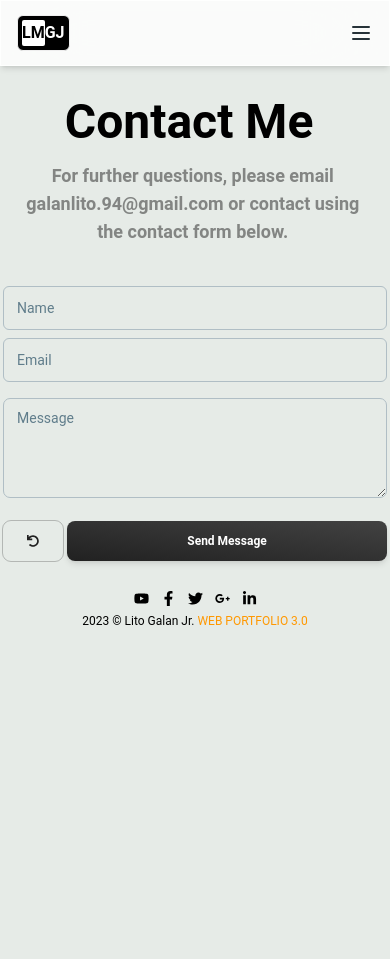
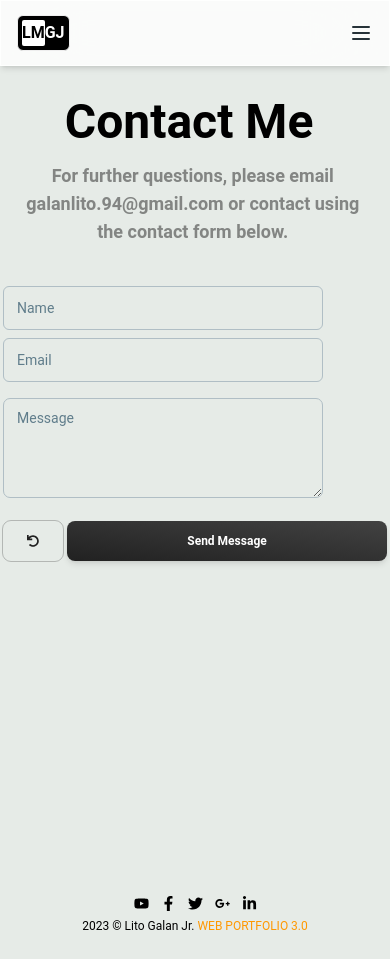
Before and after one commit to lgalan94/web-portfolio-2024, a React (Vite) app: page /contact in a window 390 px wide. Before the commit the page ends 844 px from the top, so only its background shows below. Built offline with nearby package versions, Linux system fonts and the light colour scheme; the HTML template or start-up script is replaced by a standard one.

Commit message:
add contact page

```diff
--- a/src/pages/Contact.jsx
+++ b/src/pages/Contact.jsx
@@ -21,7 +21,7 @@ const Contact = () => {
 
 				<AnimatedText text="contact me" className="mt-4 mb-2 capitalize" />
 				<AnimatedText text="For further questions, please email galanlito.94@gmail.com or contact using the contact form below." className="!font-semibold !text-lg text-center px-2 md:px-10 mb-5 text-dark/50" />
-				<Layout className="h-[580px] md:h-[720px] lg:h-[500px]">
+				<Layout className="!h-[580px] md:h-[720px] lg:h-[500px]">
 						<motion.div
 								initial={{ opacity: 0 }}
 								animate={{ opacity: 1 }}
@@ -29,11 +29,11 @@ const Contact = () => {
 								transition={{ duration: 2, delay: 0.2 }}
 								className="flex flex-col w-100 justify-center items-center">
 								<div className="">
-						    <div className="flex w-96 md:w-full flex-col md:flex-row gap-2">
+						    <div className="flex w-80 md:w-full flex-col md:flex-row gap-2">
 						    		<Input label="Name" size="lg" />
 						      <Input label="Email" size="lg" />
 						    </div>
-						    <div className="relative my-4 w-96 md:w-full ">
+						    <div className="relative my-4 w-80 md:w-full ">
 						        <textarea
 						          className="peer h-full min-h-[100px] w-full rounded-[7px] border border-blue-gray-200 border-t-transparent bg-transparent px-3 py-2.5 font-sans text-sm font-normal text-blue-gray-700 outline outline-0 transition-all placeholder-shown:border placeholder-shown:border-blue-gray-200 placeholder-shown:border-t-blue-gray-200 focus:border-2 focus:border-dark/75 focus:border-t-transparent focus:outline-0 disabled:resize-none disabled:border-0 disabled:bg-blue-gray-50"
 						          placeholder=" "
```
